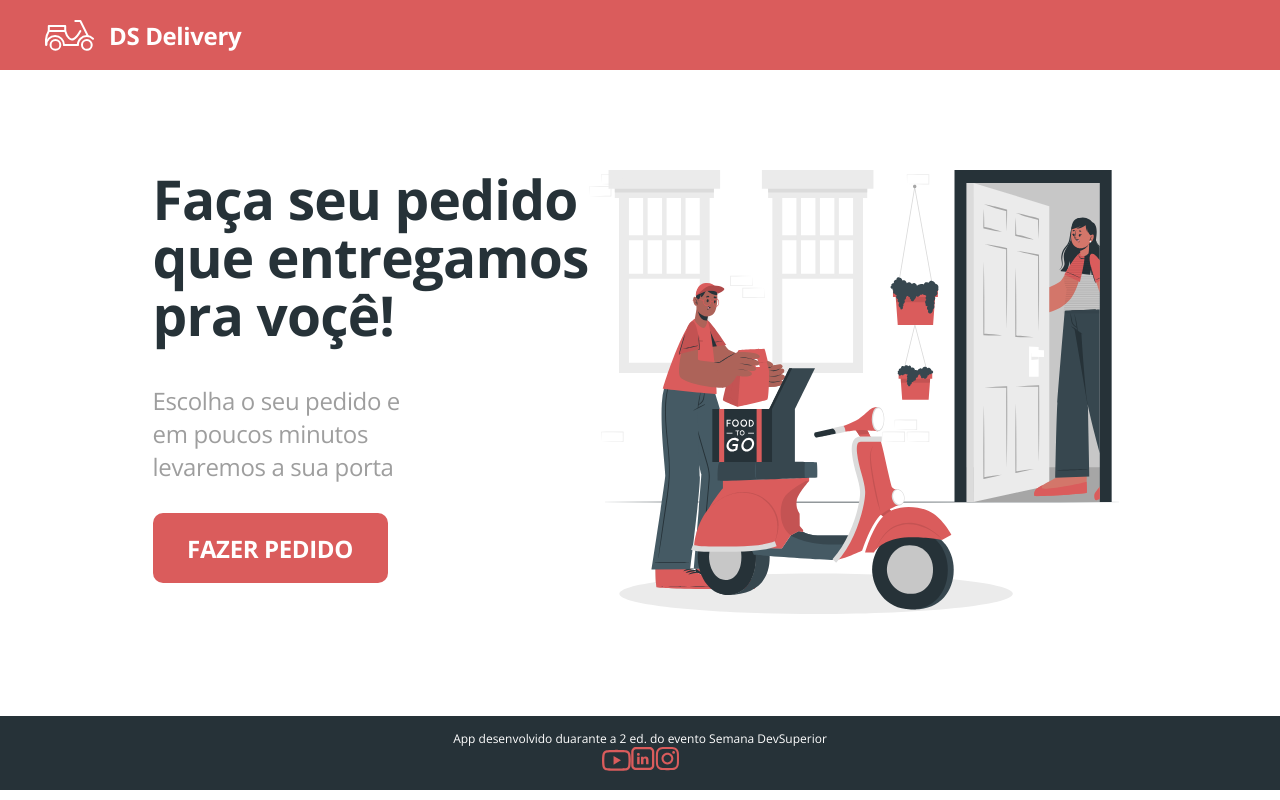
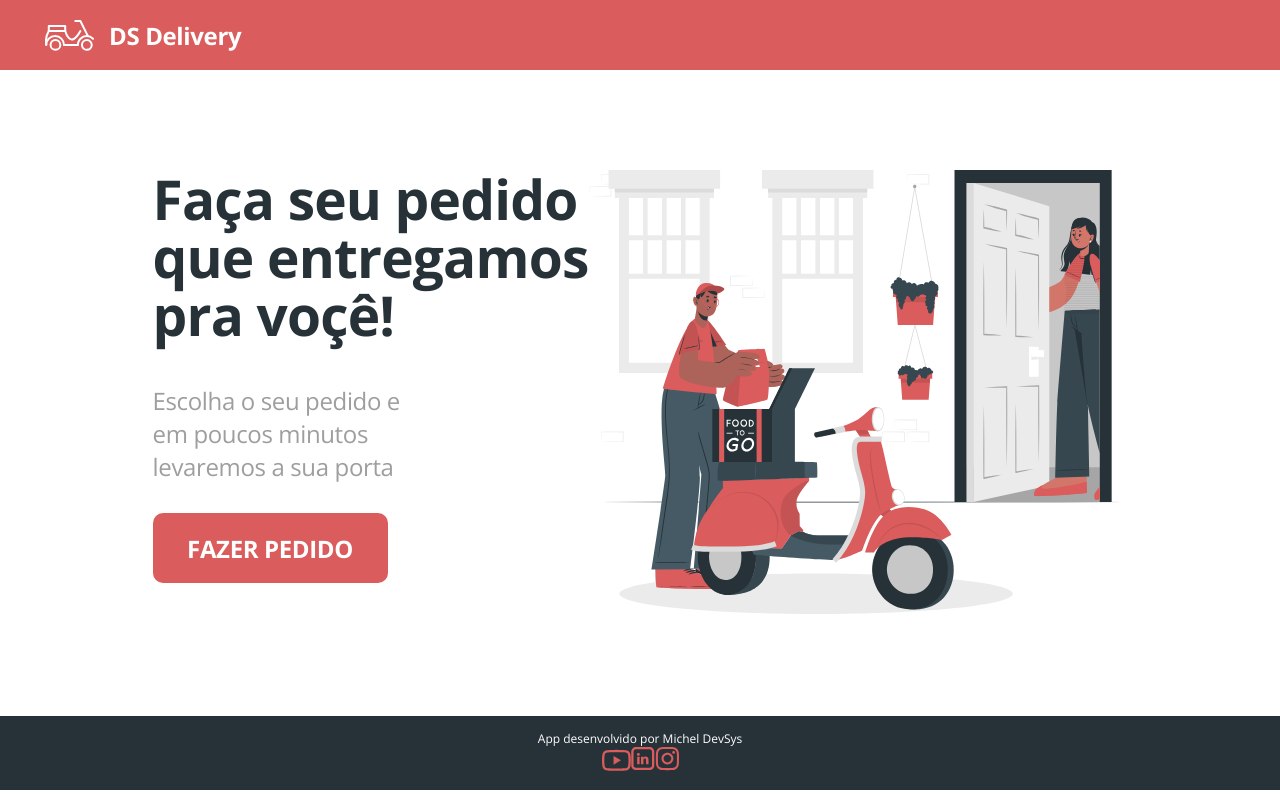
Before and after one commit to michelMT007/dsdeliver-sds2, a React (Create React App) app in the folder frontend/front-web/: page / in a window 1280 px wide. Built offline with nearby package versions, Linux system fonts and the light colour scheme; no server answers.

Commit message:
atualização da pagina

```diff
--- a/frontend/front-web/src/Footer/index.jsx
+++ b/frontend/front-web/src/Footer/index.jsx
@@ -7,17 +7,17 @@ function Footer(){
 
     return(
         <footer className="main-footer">
-            App desenvolvido duarante a 2 ed. do evento Semana DevSuperior
+            App desenvolvido por Michel DevSys
             <div>
-                <a href="https://www.youtube.com/c/DevSuperior" target="_new">
+                <a href="" target="_new">
                     <YouTubeIcon></YouTubeIcon>
                 </a>
 
-                <a href="https://www.linkedin.com/school/devsuperior//" target="_new">
+                <a href="" target="_new">
                     <LinknIcon></LinknIcon>
                 </a>
 
-                <a href="https://www.instagram.com/devsuperior.ig/" target="_new">
+                <a href="" target="_new">
                     <InstagramIcon></InstagramIcon>
                 </a>
             </div>
```
